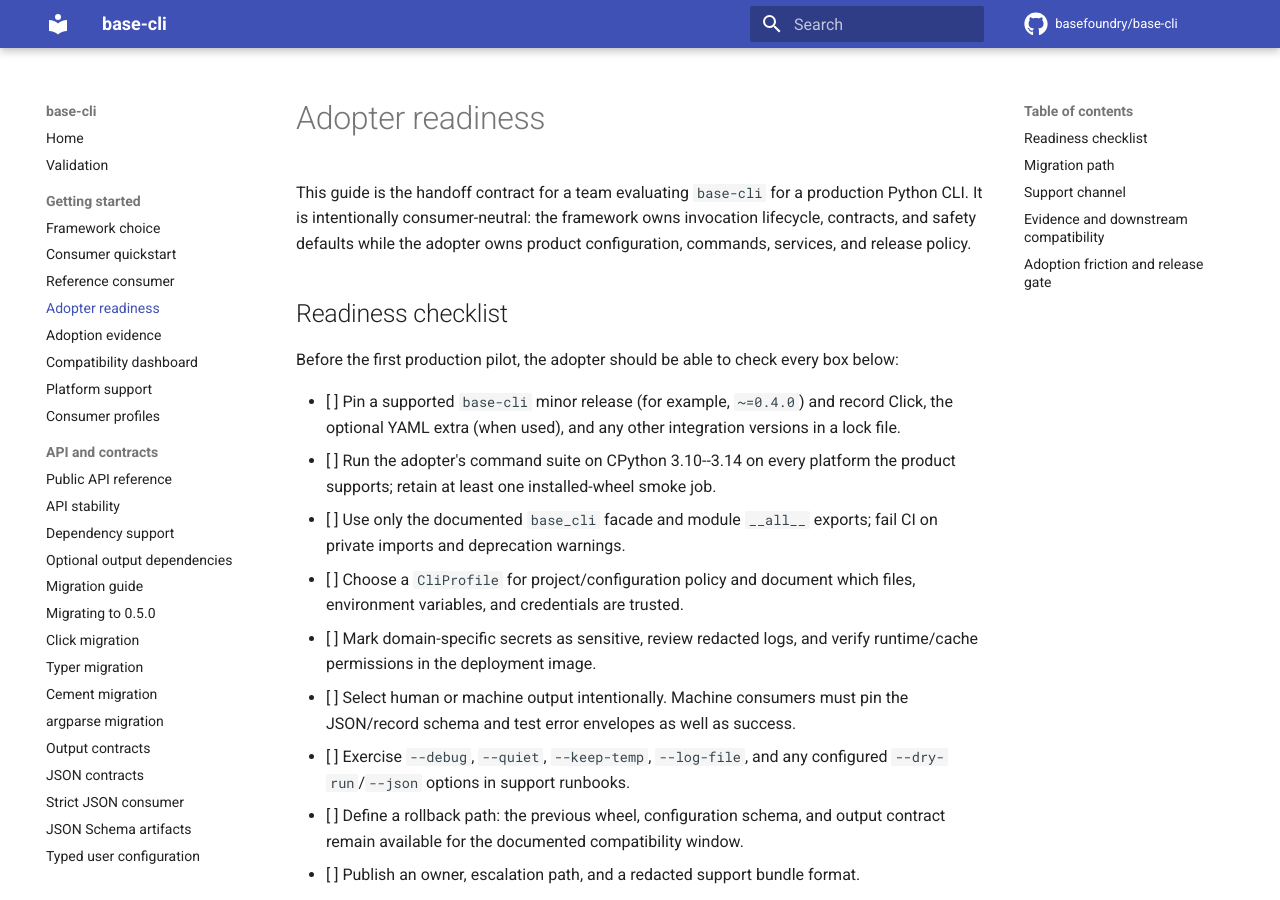
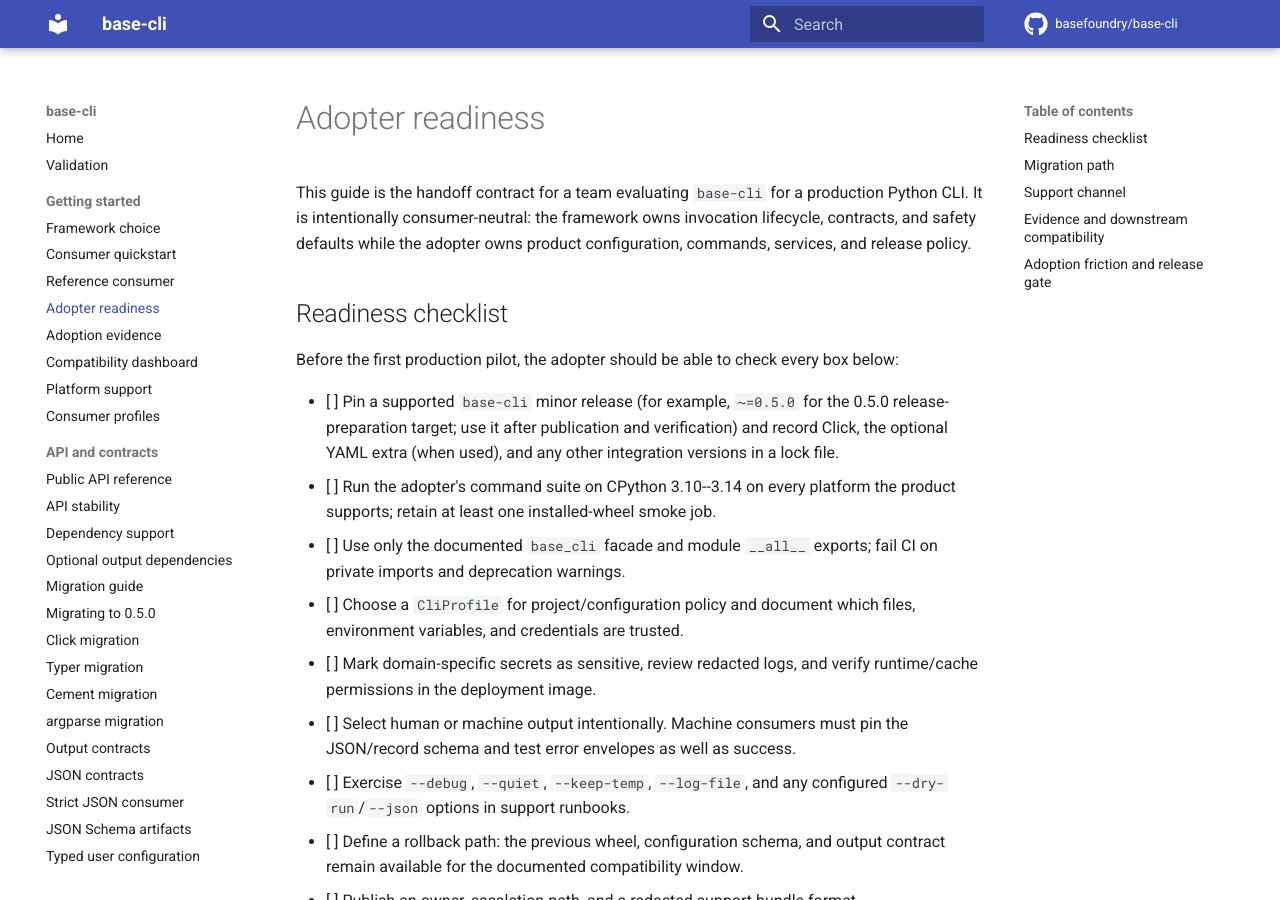
Before and after one commit to basefoundry/base-cli, an MkDocs documentation site: the page built from docs/adopter-readiness.md, in a window 1280 px wide and 900 px high. Built offline with MkDocs 1.6.1 and Material for MkDocs 9.7.7, drawn with Linux system fonts in a browser that asks for light colours; comment, search, counter and statistics services are not loaded.

Commit message:
docs: update 0.5 minor-pin examples
Fixes #435. Stacked on #433. Updates adopter pin examples for the 0.5.0
release-preparation target while retaining the truthful
published-version notice.

```diff
--- a/docs/adopter-readiness.md
+++ b/docs/adopter-readiness.md
@@ -10,9 +10,10 @@ owns product configuration, commands, services, and release policy.
 Before the first production pilot, the adopter should be able to check every
 box below:
 
-- [ ] Pin a supported `base-cli` minor release (for example, `~=0.4.0`) and
-  record Click, the optional YAML extra (when used), and any other integration
-  versions in a lock file.
+- [ ] Pin a supported `base-cli` minor release (for example, `~=0.5.0` for the
+  0.5.0 release-preparation target; use it after publication and verification)
+  and record Click, the optional YAML extra (when used), and any other
+  integration versions in a lock file.
 - [ ] Run the adopter's command suite on CPython 3.10--3.14 on every platform
   the product supports; retain at least one installed-wheel smoke job.
 - [ ] Use only the documented `base_cli` facade and module `__all__` exports;
```
Also changed, not shown: README.md (+2 -0 lines), docs/api-stability.md (+3 -1 lines).
